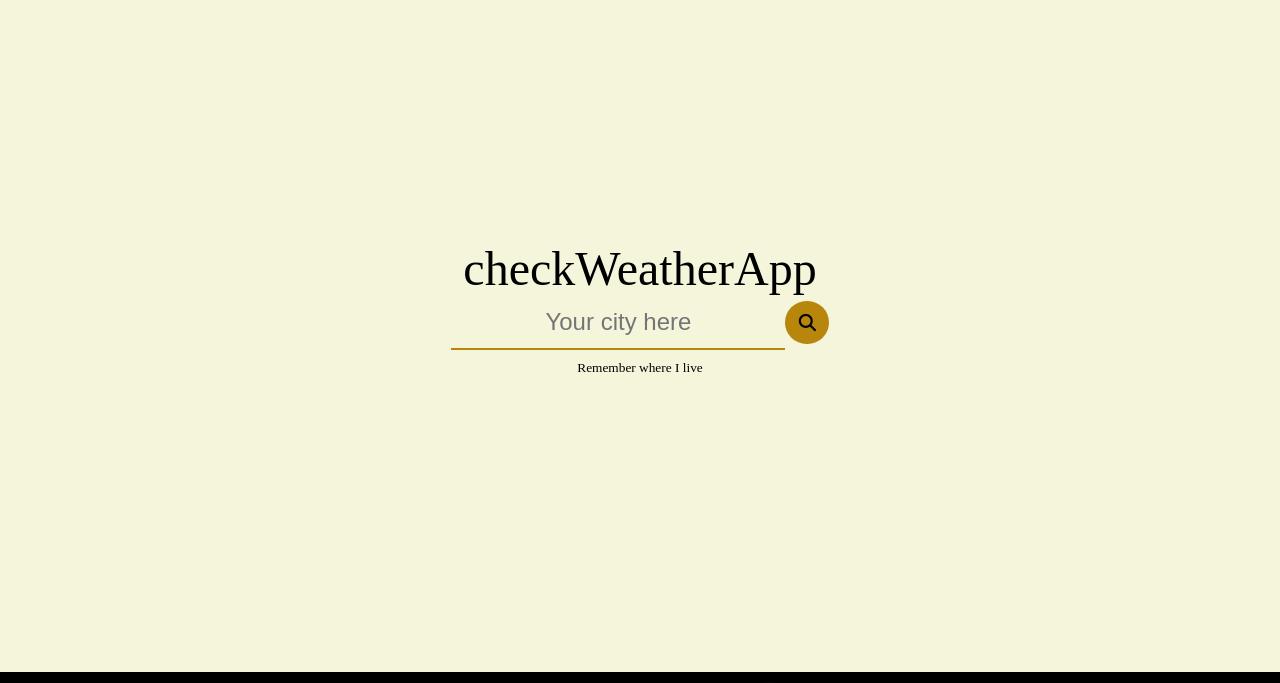
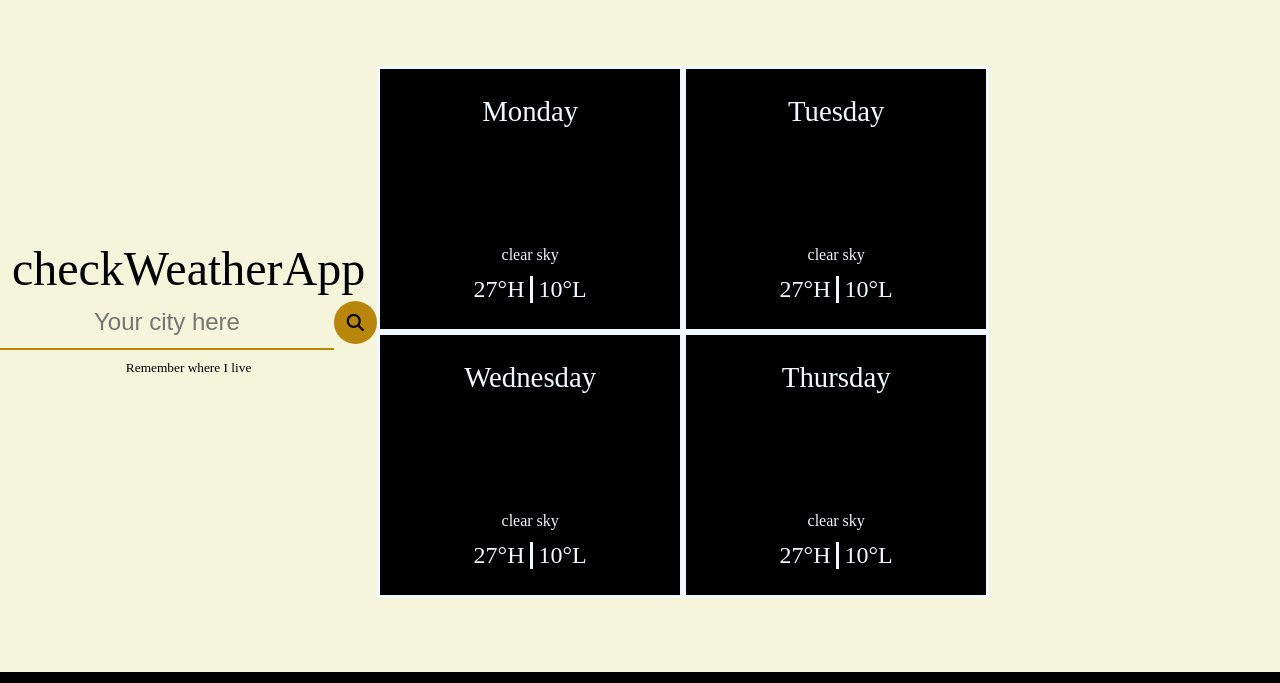
Before and after one commit to AminuMado/weather-app, a website built with webpack: page src/index.html in a window 1280 px wide. Shown: the part 78-761 px from the top of the page. Built offline with nearby package versions, Linux system fonts and the light colour scheme; no server answers.

Commit message:
added the weather forecast template

```diff
--- a/src/index.html
+++ b/src/index.html
@@ -39,6 +39,66 @@
           <small id="error">Remember where I live</small>
         </div>
       </div>
+      <div id="result-screen">
+        <div id="result-forecast" class="result-forecast">
+          <div id="result-content" class="result-content">
+            <div id="date" class="date">Monday</div>
+            <div id="weather-gif" class="weather-gif">
+              <div id="result-weather-desc" class="result-weather-desc">
+                clear sky
+              </div>
+            </div>
+            <div id="result-summary">
+              <div class="summary-item">
+                <div id="result-H" class="result-H">27°H</div>
+                <div id="result-L" class="result-L">10°L</div>
+              </div>
+            </div>
+          </div>
+          <div id="result-content" class="result-content">
+            <div id="date" class="date">Tuesday</div>
+            <div id="weather-gif" class="weather-gif">
+              <div id="result-weather-desc" class="result-weather-desc">
+                clear sky
+              </div>
+            </div>
+            <div id="result-summary">
+              <div class="summary-item">
+                <div id="result-H" class="result-H">27°H</div>
+                <div id="result-L" class="result-L">10°L</div>
+              </div>
+            </div>
+          </div>
+          <div id="result-content" class="result-content">
+            <div id="date" class="date">Wednesday</div>
+            <div id="weather-gif" class="weather-gif">
+              <div id="result-weather-desc" class="result-weather-desc">
+                clear sky
+              </div>
+            </div>
+            <div id="result-summary">
+              <div class="summary-item">
+                <div id="result-H" class="result-H">27°H</div>
+                <div id="result-L" class="result-L">10°L</div>
+              </div>
+            </div>
+          </div>
+          <div id="result-content" class="result-content">
+            <div id="date" class="date">Thursday</div>
+            <div id="weather-gif" class="weather-gif">
+              <div id="result-weather-desc" class="result-weather-desc">
+                clear sky
+              </div>
+            </div>
+            <div id="result-summary">
+              <div class="summary-item">
+                <div id="result-H" class="result-H">27°H</div>
+                <div id="result-L" class="result-L">10°L</div>
+              </div>
+            </div>
+          </div>
+        </div>
+      </div>
     </div>
     <footer class="footer">
       <p>Copyright © 2021 AminuMado</p>
```
